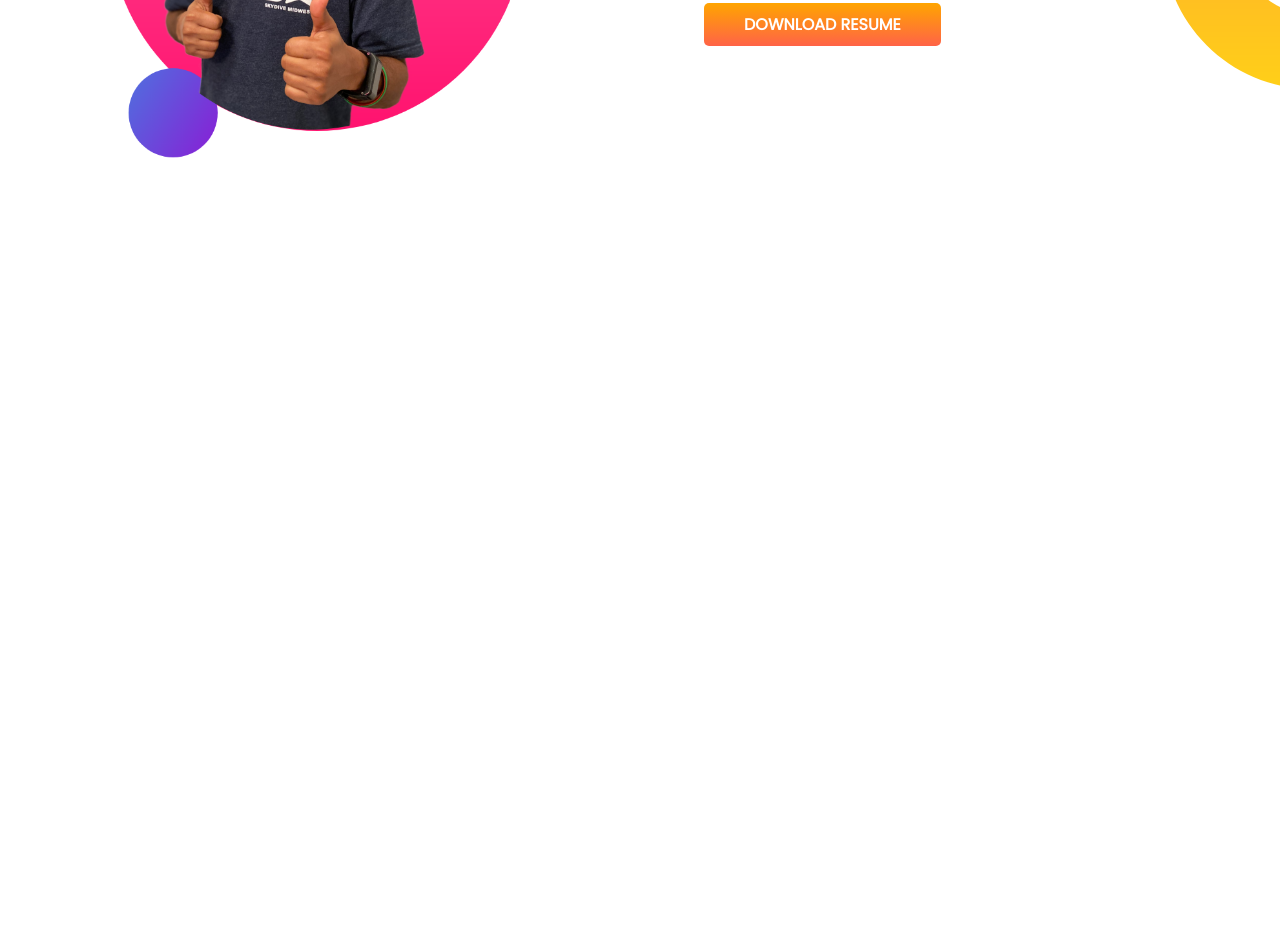
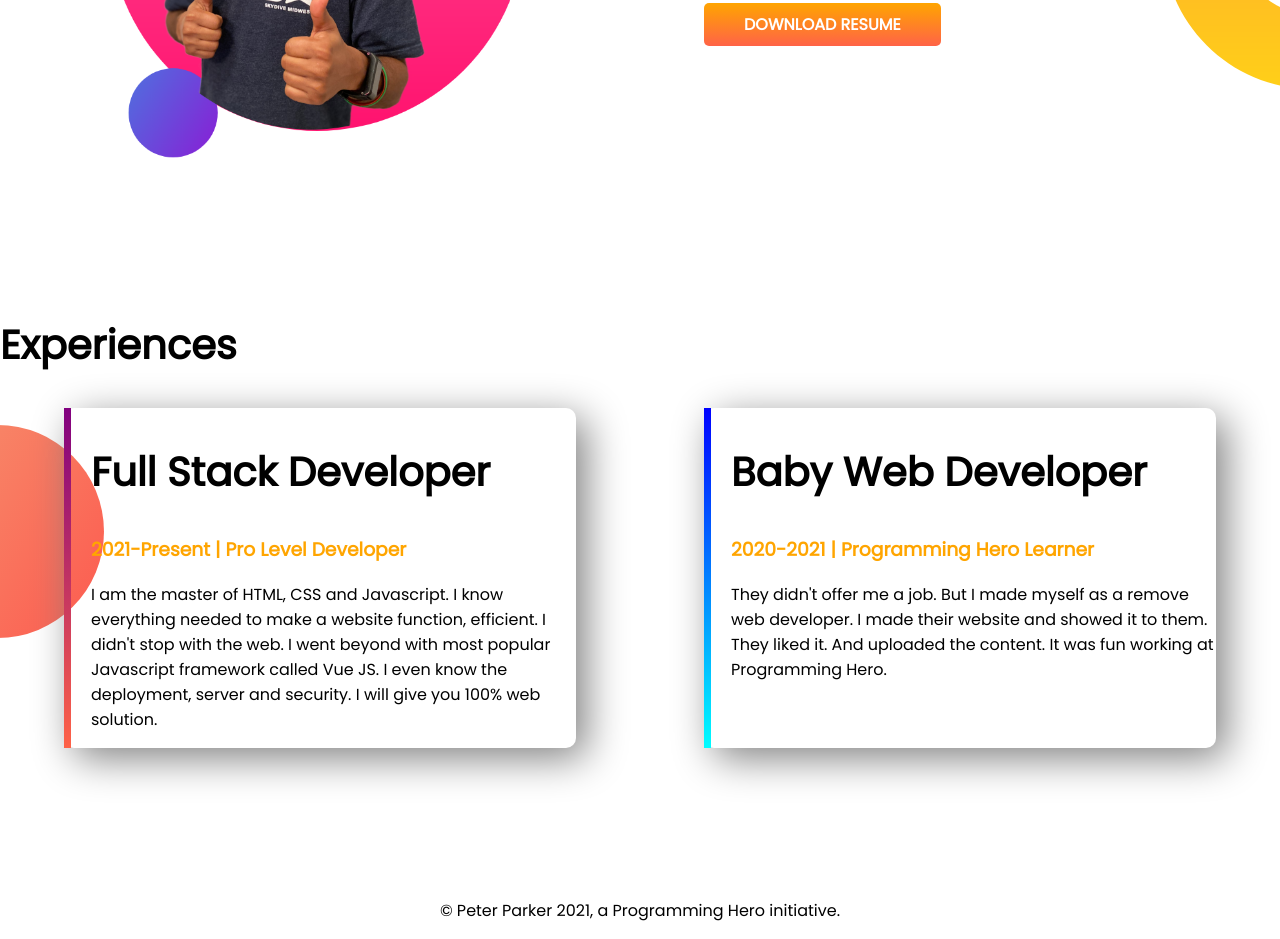
Before and after one commit to Nafis-Hasnat369/developer-portfolio, a plain HTML site: page index.html in a window 1280 px wide. Shown: the part 899-1838 px from the top of the page. Before the commit the page ends 1214 px from the top, so only its background shows below. Drawn offline with Linux system fonts and the light colour scheme.

Commit message:
footer and experiences added

```diff
--- a/index.html
+++ b/index.html
@@ -13,7 +13,7 @@
 </head>
 
 <body>
-    <section class="top-banner">
+    <section class="top-banner flexible-container">
         <div class="half-width">
             <h1>Welcome to</h1>
             <h1><span class="orange-color">Peter Parker</span> World!</h1>
@@ -28,7 +28,7 @@
         </div>
         <div class="half-width"><img src="/images/jhankar.png" alt="jhankar"></div>
     </section>
-    <section class="dream-big">
+    <section class="dream-big flexible-container">
         <div class="half-width">
             <img src="images/jhankar2.png" alt="jhankar2">
         </div>
@@ -40,6 +40,29 @@
             <a class="link-button" href="" target="_blank">DOWNLOAD RESUME</a>
         </div>
     </section>
+    <section class="experience-area">
+        <h2>Experiences</h2>
+        <div class="flexible-container">
+            <div id="web-dev" class="experience-item">
+                <h2>Full Stack Developer</h2>
+                <h3 class="orange-color">2021-Present | Pro Level Developer</h3>
+                <p>I am the master of HTML, CSS and Javascript. I know everything needed to make a website function,
+                    efficient. I didn't stop with the web. I went beyond with most popular Javascript framework called
+                    Vue
+                    JS. I even know the deployment, server and security. I will give you 100% web solution.</p>
+            </div>
+            <div id="baby-web-dev" class="experience-item">
+                <h2>Baby Web Developer</h2>
+                <h3 class="orange-color">2020-2021 | Programming Hero Learner</h3>
+                <p>They didn't offer me a job. But I made myself as a remove web developer. I made their website and
+                    showed
+                    it to them. They liked it. And uploaded the content. It was fun working at Programming Hero.</p>
+            </div>
+        </div>
+    </section>
+    <footer>
+        <p>© Peter Parker 2021, a Programming Hero initiative.</p>
+    </footer>
 </body>
 
 </html>
--- a/style.css
+++ b/style.css
@@ -5,10 +5,13 @@
 h1{
     font-size: 50px;
 }
+h2{
+    font-size: 40px;
+}
 .orange-color{
     color: orange;
 }
-section{
+.flexible-container{
     display: flex;
     margin-bottom: 150px;
 }
@@ -36,3 +39,29 @@
     background-position: right;
     background-repeat: no-repeat;
 }
+.experience-area{
+    background-image: url(images/exp-bg.png);
+    background-position: left;
+    background-repeat: no-repeat;
+}
+.experience-item{
+    width: 40%;
+    margin-left:5%;
+    margin-right:5%;
+    padding-left: 20px;
+    border-radius: 10px;
+    box-shadow: 10px 10px 40px grey;
+}
+#web-dev{
+    border-left: 7px solid;
+    border-image: linear-gradient(purple, tomato);
+    border-image-slice: 2;
+}
+#baby-web-dev{
+    border-left: 7px solid;
+    border-image: linear-gradient(blue, cyan);
+    border-image-slice: 2;
+}
+footer p{
+    text-align: center;
+}
```
Also changed, not shown: images/my-bg.png (deleted), images/my-bg2.png (deleted).
